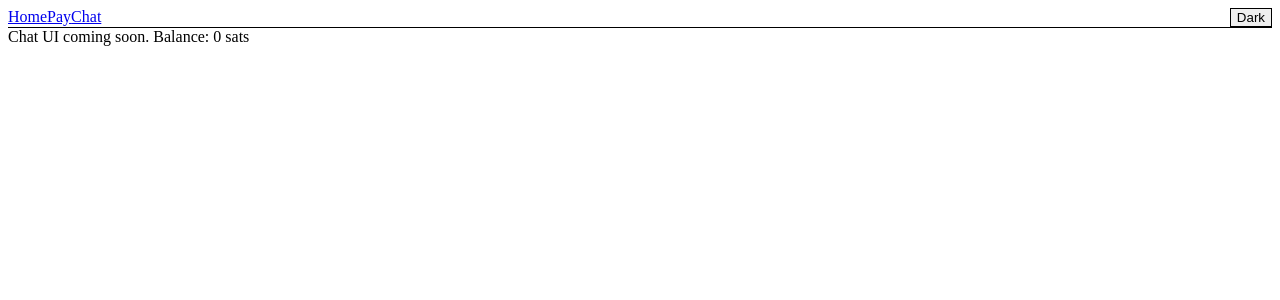
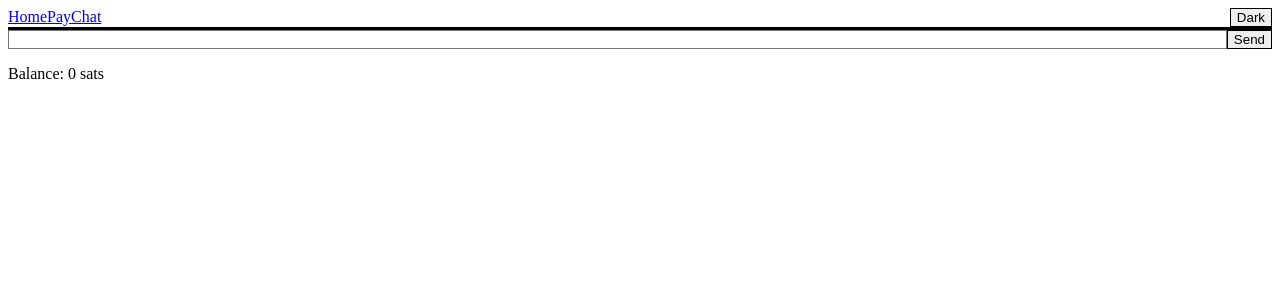
Before and after one commit to rafael-b-souza/satsai, a React (Vite) app in the folder frontend/: page /chat in a window 1280 px wide. Shown: the top 300 px of the page. Built offline with nearby package versions, Linux system fonts and the light colour scheme.

Commit message:
Add streaming chat UI

```diff
--- a/frontend/src/pages/Chat.tsx
+++ b/frontend/src/pages/Chat.tsx
@@ -1,6 +1,94 @@
+import { useState, useRef, FormEvent } from 'react'
 import { useSession } from '../store'
 
+interface Message {
+  role: 'user' | 'assistant'
+  content: string
+}
+
 export default function Chat() {
-  const { balance } = useSession()
-  return <div>Chat UI coming soon. Balance: {balance} sats</div>
+  const { sessionId, balance } = useSession()
+  const [messages, setMessages] = useState<Message[]>([])
+  const [input, setInput] = useState('')
+  const [loading, setLoading] = useState(false)
+  const displayRef = useRef<HTMLDivElement>(null)
+
+  const scrollToBottom = () => {
+    displayRef.current?.scrollTo(0, displayRef.current.scrollHeight)
+  }
+
+  const handleSubmit = async (e: FormEvent) => {
+    e.preventDefault()
+    if (!input.trim() || !sessionId || loading) return
+    const newMessages = [...messages, { role: 'user', content: input }]
+    setMessages(newMessages)
+    setInput('')
+    setLoading(true)
+
+    try {
+      const r = await fetch(`/api/v1/chat/?session_id=${sessionId}`, {
+        method: 'POST',
+        headers: { 'Content-Type': 'application/json' },
+        body: JSON.stringify(newMessages),
+      })
+
+      if (!r.ok || !r.body) throw new Error('network')
+
+      const reader = r.body.getReader()
+      const decoder = new TextDecoder()
+      let assistant = ''
+      setMessages((m) => [...m, { role: 'assistant', content: '' }])
+
+      while (true) {
+        const { value, done } = await reader.read()
+        if (done) break
+        const chunk = decoder.decode(value, { stream: true })
+        for (const line of chunk.split('\n')) {
+          if (line.startsWith('data: ')) {
+            assistant += line.slice(6)
+            setMessages((msgs) => {
+              const copy = [...msgs]
+              copy[copy.length - 1] = { role: 'assistant', content: assistant }
+              return copy
+            })
+            scrollToBottom()
+          }
+        }
+      }
+    } catch {
+      // ignore
+    } finally {
+      setLoading(false)
+    }
+  }
+
+  return (
+    <div className="space-y-4">
+      <div
+        ref={displayRef}
+        className="border rounded p-4 h-80 overflow-y-auto space-y-2"
+      >
+        {messages.map((m, i) => (
+          <p
+            key={i}
+            className={m.role === 'user' ? 'text-right' : 'text-left'}
+          >
+            {m.content}
+          </p>
+        ))}
+      </div>
+      <form onSubmit={handleSubmit} className="flex space-x-2">
+        <input
+          className="flex-grow border rounded px-2 py-1"
+          value={input}
+          onChange={(e) => setInput(e.target.value)}
+          disabled={loading}
+        />
+        <button className="border px-4" type="submit" disabled={loading}>
+          Send
+        </button>
+      </form>
+      <p>Balance: {balance} sats</p>
+    </div>
+  )
 }
```
Also changed, not shown: 1 other file (tests, documents, lock files or other folders).
